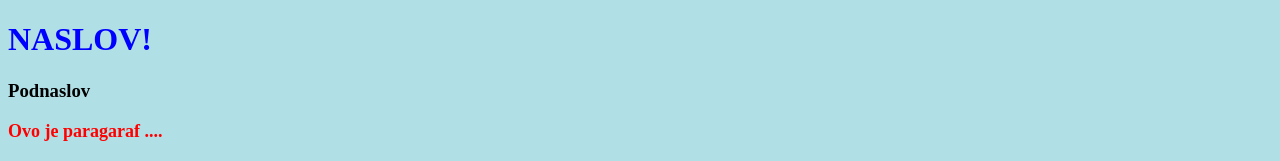
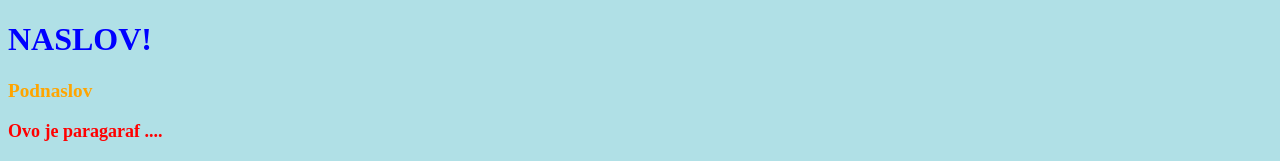
Before and after one commit to only1sale/WSajt, a plain HTML site: page index.html in a window 1280 px wide. Shown: the top 161 px of the page. Drawn offline with Linux system fonts and the light colour scheme.

Commit message:
promenio podnaslov u narandzasto

```diff
--- a/styles.css
+++ b/styles.css
@@ -8,3 +8,7 @@ p {
  body {
      background-color: powderblue;
     }
+h3 {
+    color:orange;
+    font-size: larger;
+}
```
